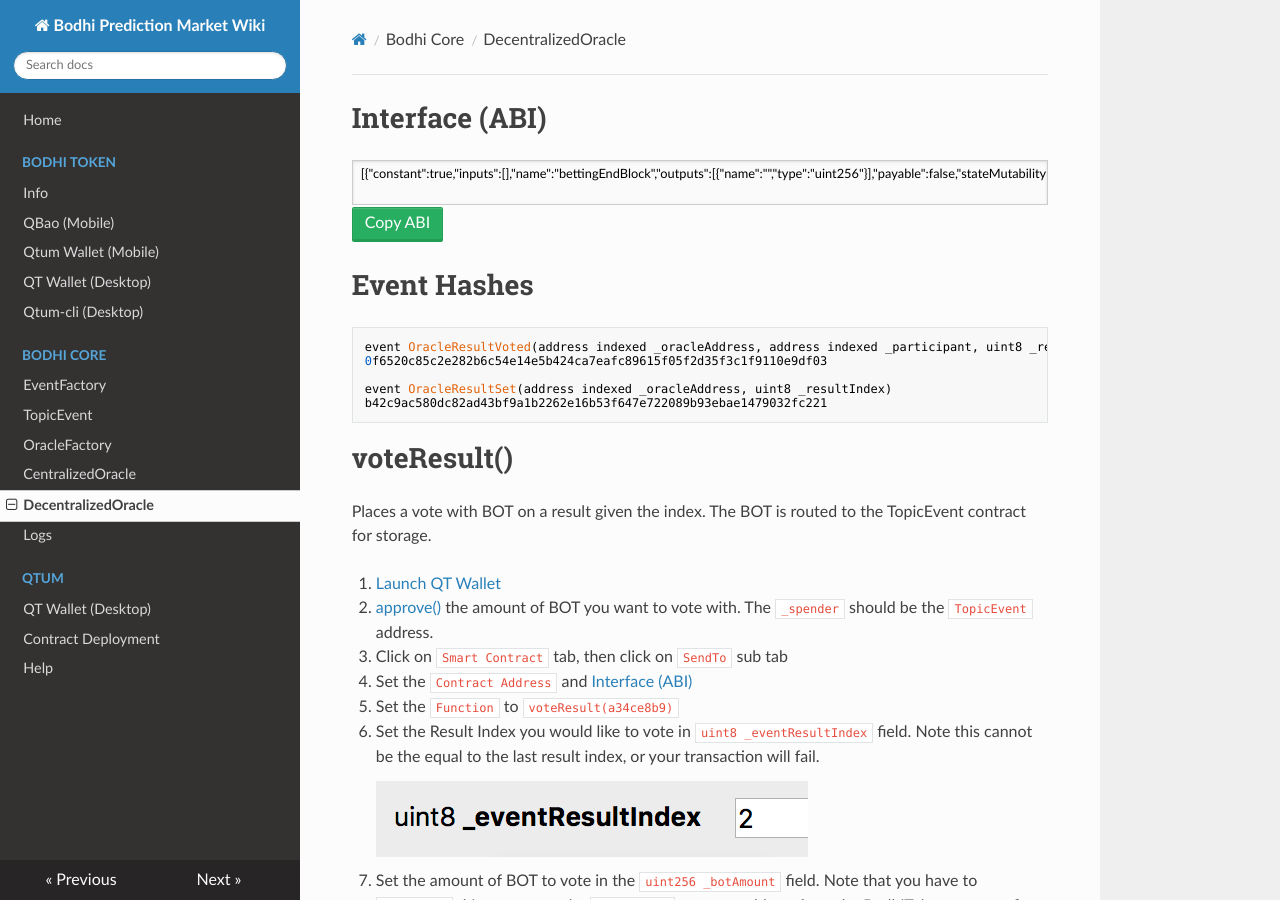
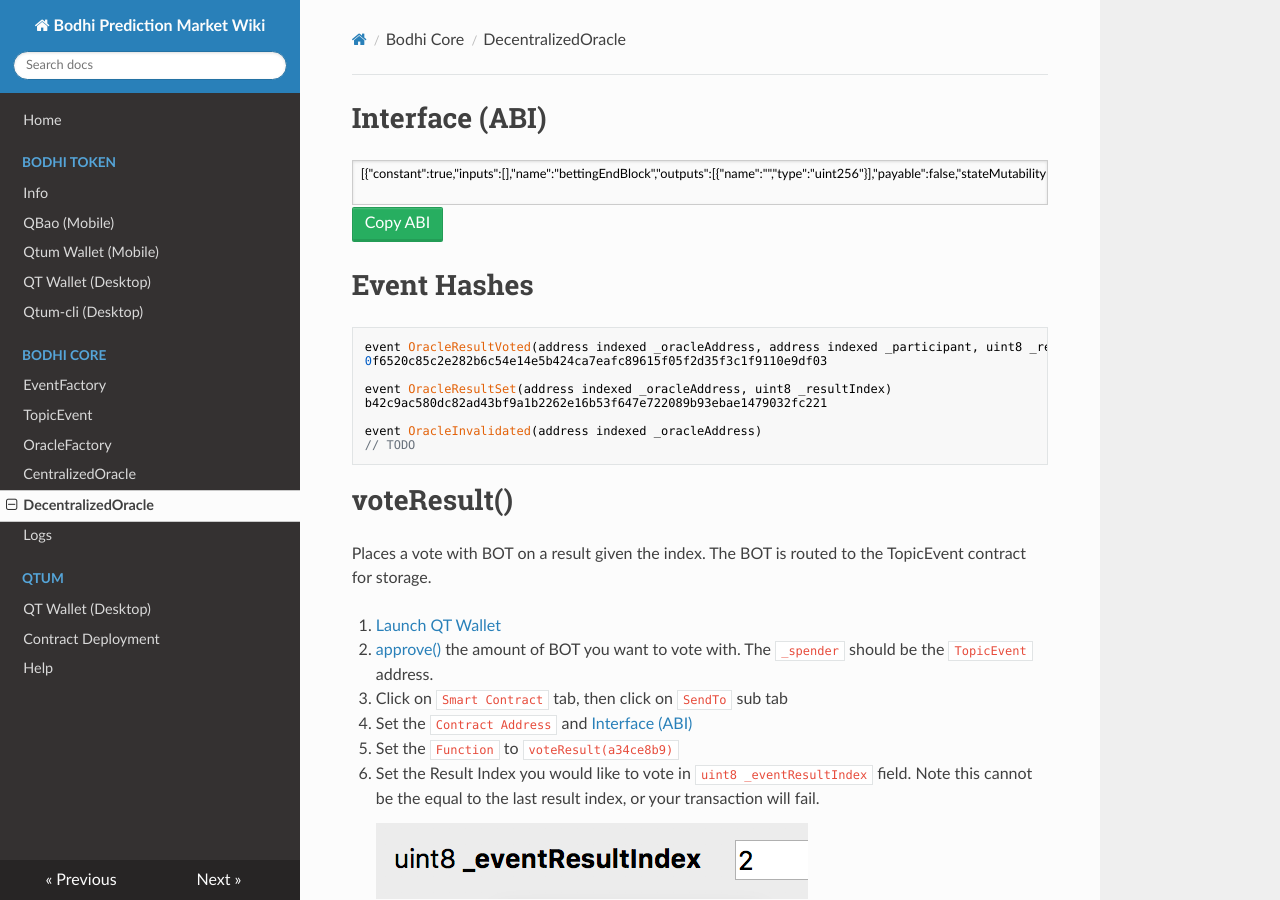
Before and after one commit to bodhiproject/wiki, an MkDocs documentation site: the page built from docs/bodhi_core/decentralized_oracle.md, in a window 1280 px wide and 900 px high. Built offline with MkDocs 1.6.1, drawn with Linux system fonts in a browser that asks for light colours; nearby versions of some CDN libraries; comment, search, counter and statistics services are not loaded; old or Windows-style settings are respelled for this version of MkDocs.

Commit message:
Add todo for OracleInvalidated

```diff
--- a/docs/bodhi_core/decentralized_oracle.md
+++ b/docs/bodhi_core/decentralized_oracle.md
@@ -12,6 +12,9 @@
 
     event OracleResultSet(address indexed _oracleAddress, uint8 _resultIndex)
     b42c9ac580dc82ad43bf9a1b2262e16b53f647e722089b93ebae1479032fc221
+
+    event OracleInvalidated(address indexed _oracleAddress)
+    // TODO
 
 # voteResult()
 Places a vote with BOT on a result given the index. The BOT is routed to the TopicEvent contract for storage.
```
Also changed, not shown: docs/bodhi_core/centralized_oracle.md (+3 -0 lines).
